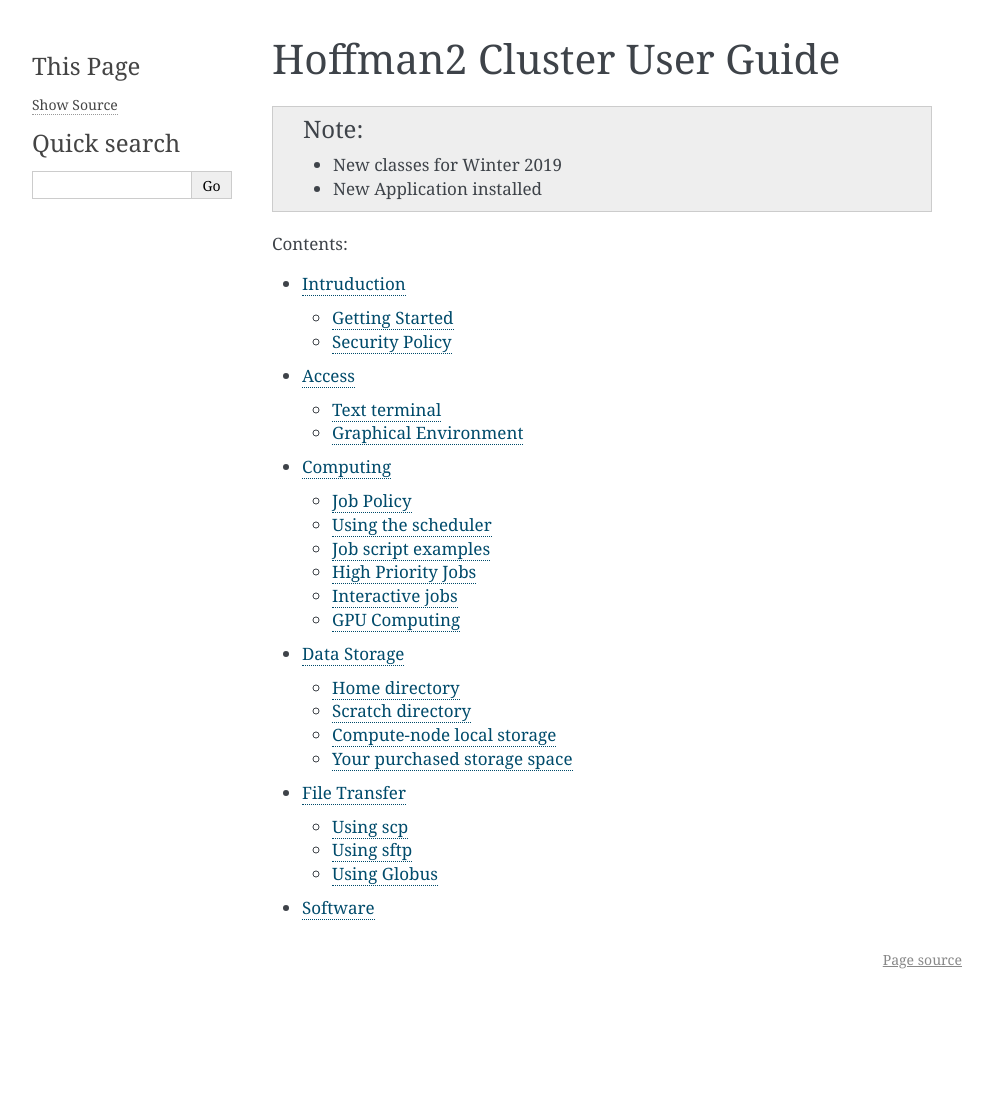
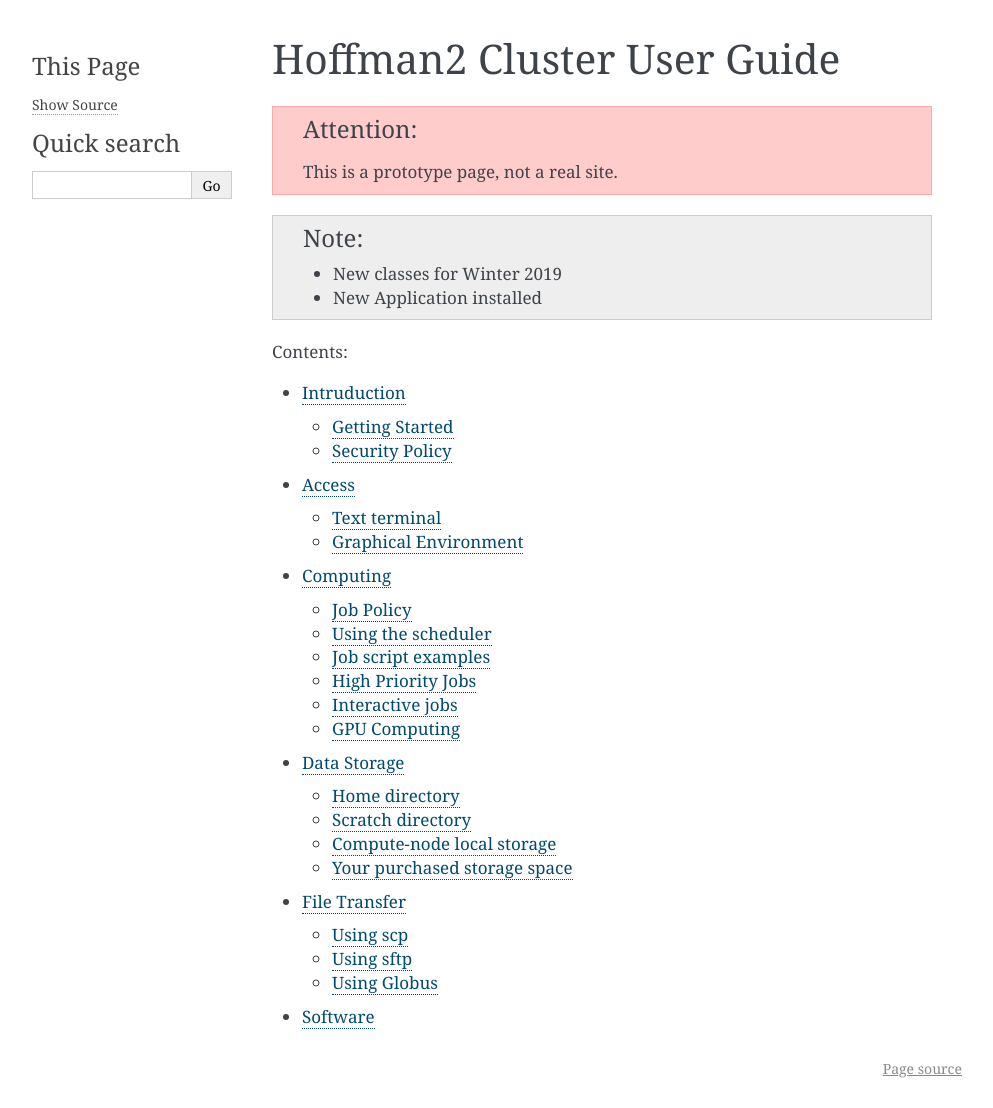
Before and after one commit to schuang/hoffman2-user-guide, a Sphinx documentation site: the page built from source/index.rst, in a window 1280 px wide. Shown: the whole page, without its empty margins (148-1141 px from the left). Built offline with Sphinx 7.4.7, drawn with Linux system fonts in a browser that asks for light colours; before the commit the page ends 999 px from its top, so only the background shows below that.

Commit message:
add a notice that this is a prototype

```diff
--- a/source/index.rst
+++ b/source/index.rst
@@ -2,6 +2,9 @@
 
 Hoffman2 Cluster User Guide
 =======================================================
+
+.. attention::
+   This is a prototype page, not a real site.
 
 .. note::
    * New classes for Winter 2019
```
